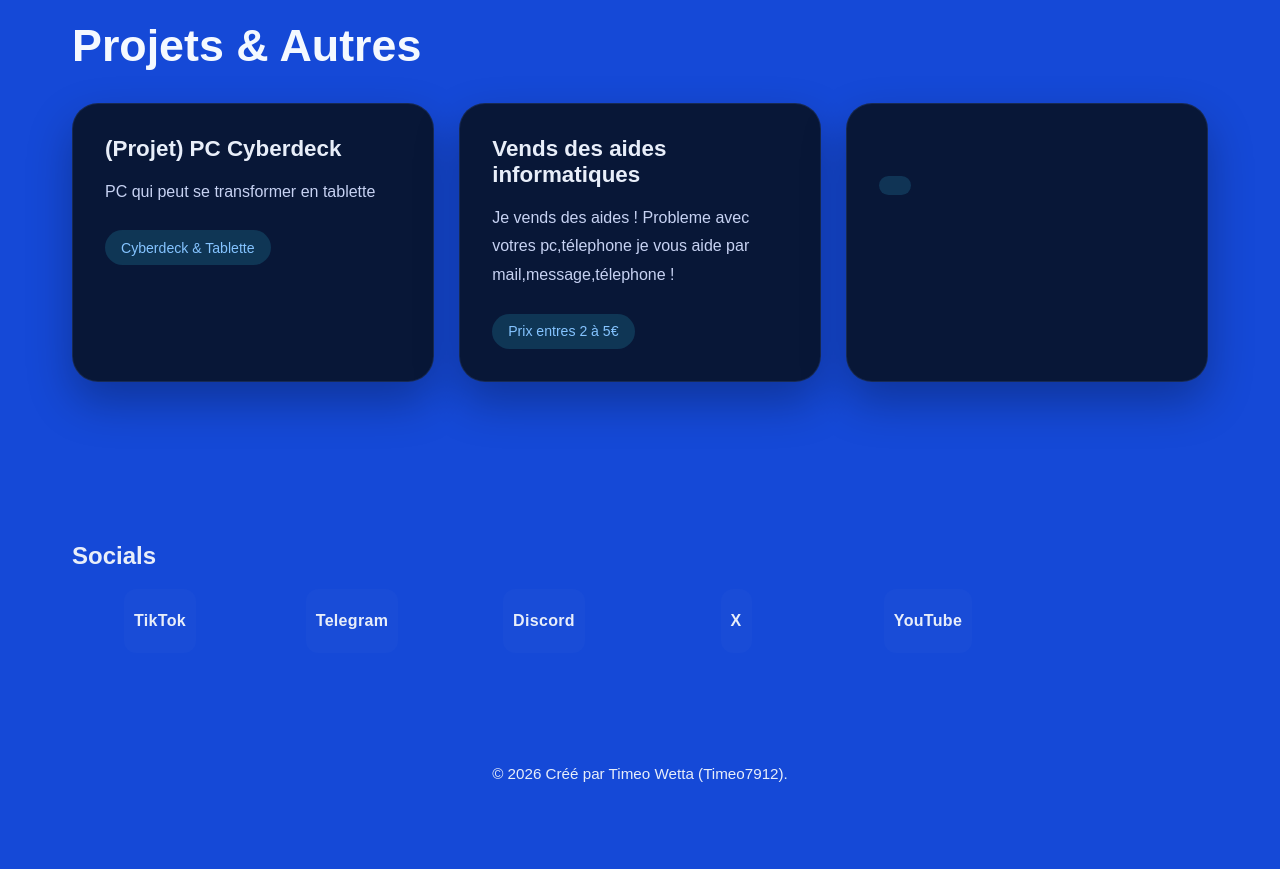
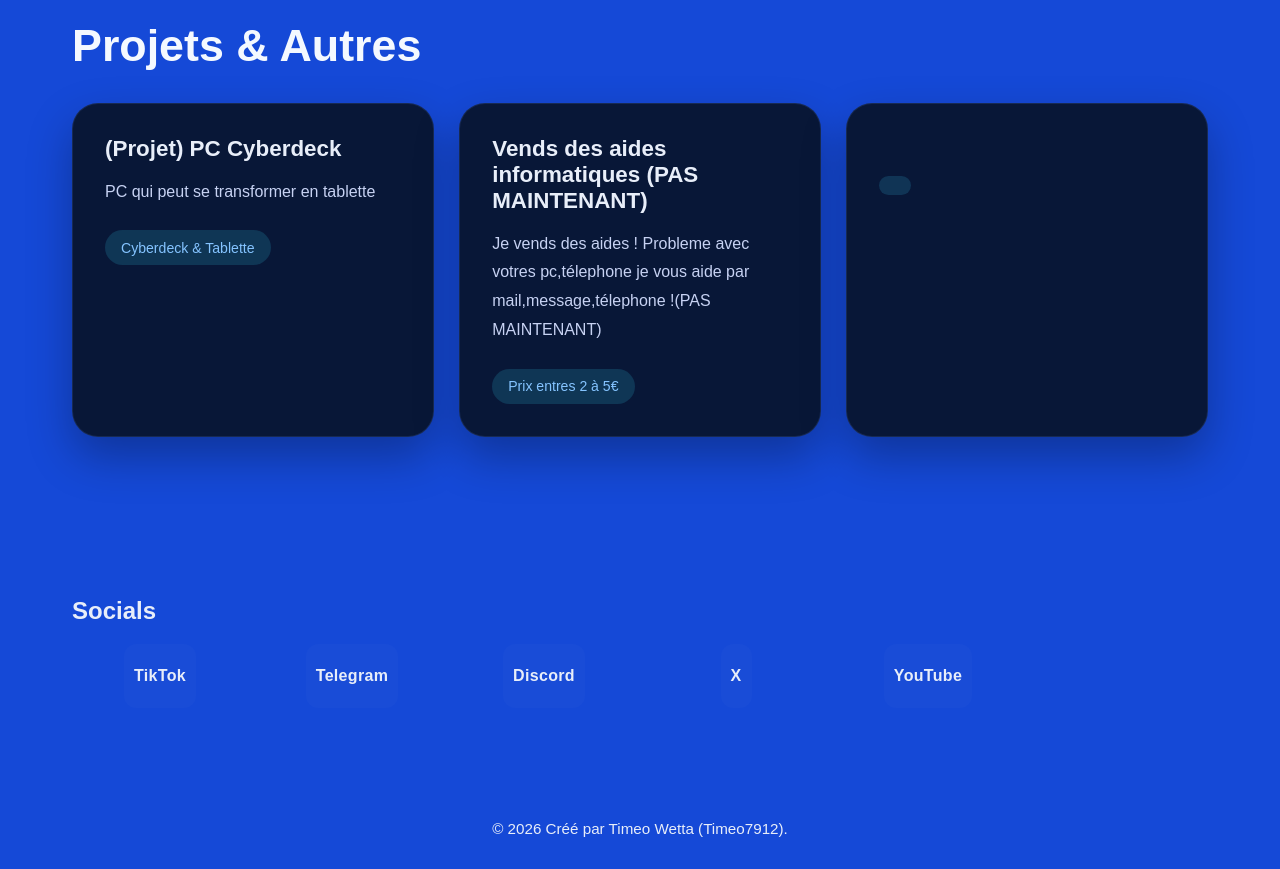
Before and after one commit to Timeo7948/mon-site, a plain HTML site: page index.html in a window 1280 px wide. Shown: the part 1700-2569 px from the top of the page. Before the commit the page ends 2514 px from the top, so only its background shows below. Drawn offline with Linux system fonts and the light colour scheme.

Commit message:
Update index.html

```diff
--- a/index.html
+++ b/index.html
@@ -223,8 +223,8 @@
                     <span class="tag">Cyberdeck & Tablette</span>
                 </article>
                 <article class="project-card reveal">
-                    <h3>Vends des aides informatiques</h3>
-                    <p>Je vends des aides ! Probleme avec votres pc,télephone je vous aide par mail,message,télephone !</p>
+                    <h3>Vends des aides informatiques (PAS MAINTENANT)</h3>
+                    <p>Je vends des aides ! Probleme avec votres pc,télephone je vous aide par mail,message,télephone !(PAS MAINTENANT)</p>
                     <span class="tag">Prix entres 2 à 5€</span>
                 </article>
                 <article class="project-card reveal">
```
